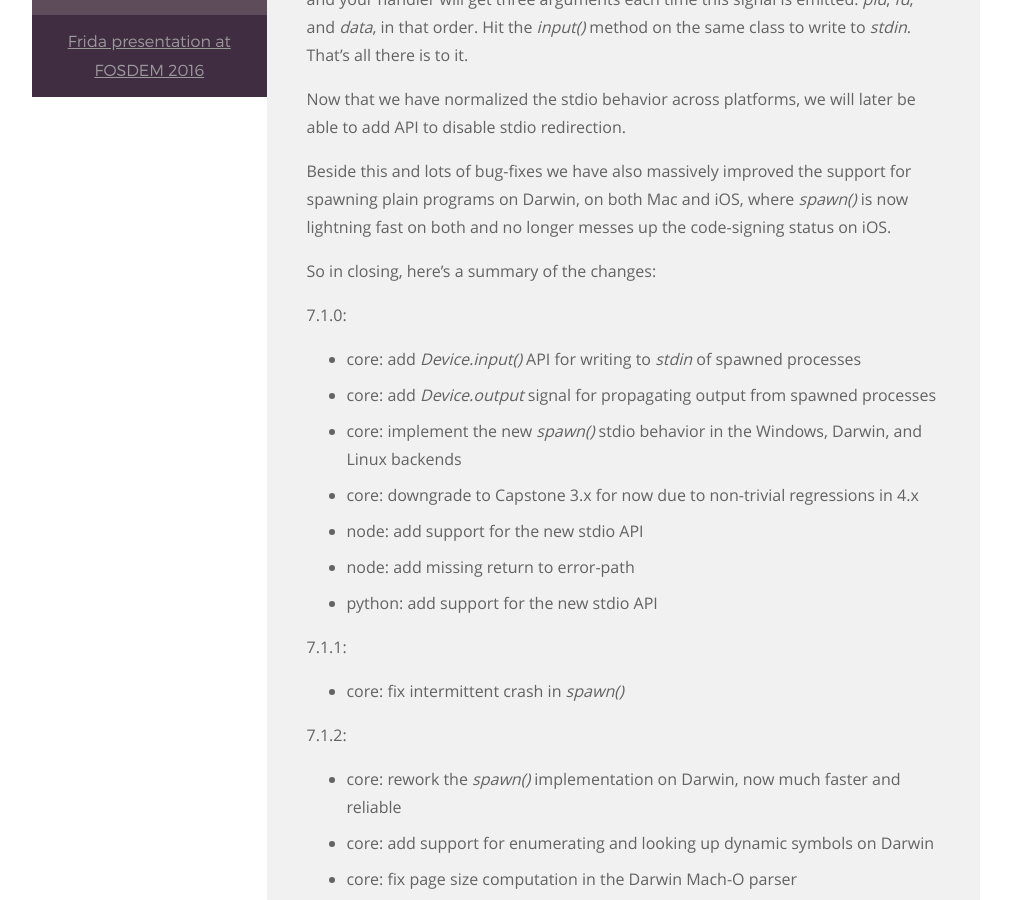
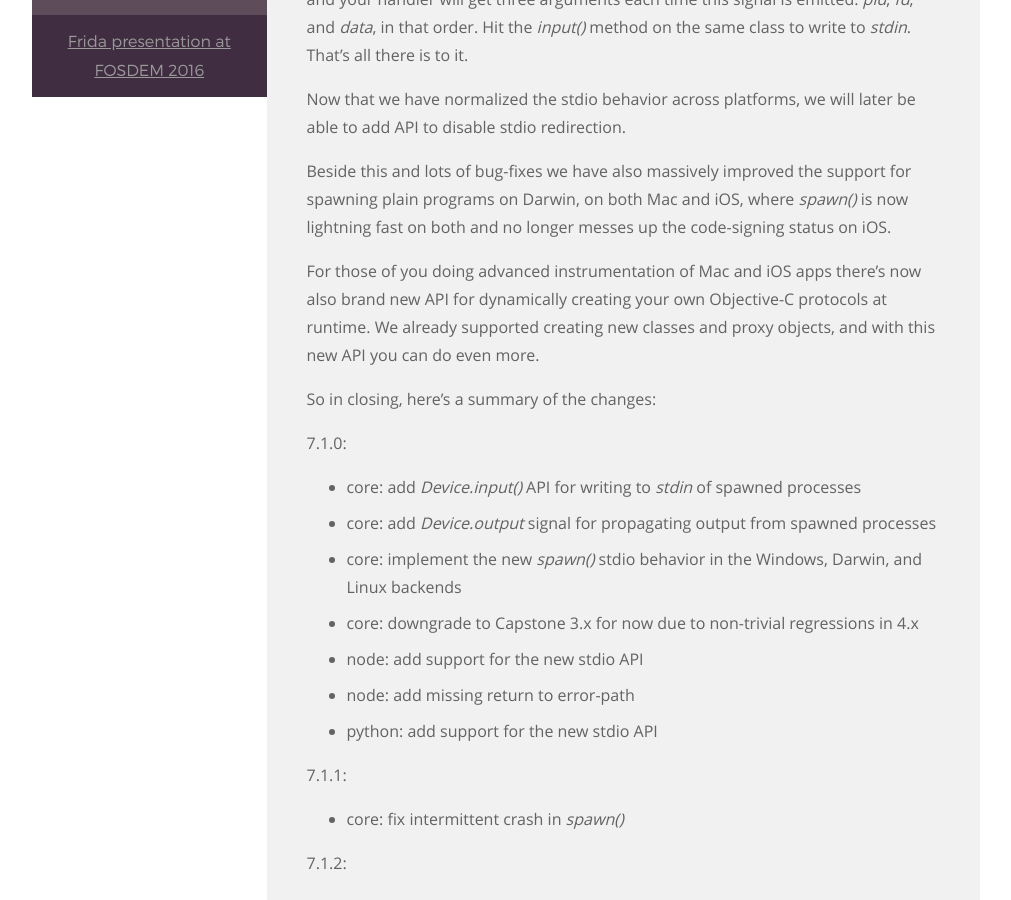
Before and after one commit to frida/frida-website, a Jekyll site: the page built from _posts/2016-04-04-frida-7-1-released.markdown, in a window 1280 px wide and 900 px high, scrolled down 538 px. Shown: the whole window, without its empty margins (129-1140 px from the left). Built offline with Jekyll 4.4.1, drawn with Linux system fonts in a browser that asks for light colours.

Commit message:
Highlight the new API for creating new Objective-C protocols

```diff
--- a/_posts/2016-04-04-frida-7-1-released.markdown
+++ b/_posts/2016-04-04-frida-7-1-released.markdown
@@ -28,6 +28,11 @@ Beside this and lots of bug-fixes we have also massively improved the support
 for spawning plain programs on Darwin, on both Mac and iOS, where *spawn()* is
 now lightning fast on both and no longer messes up the code-signing status on
 iOS.
+
+For those of you doing advanced instrumentation of Mac and iOS apps there's now
+also brand new API for dynamically creating your own Objective-C protocols at
+runtime. We already supported creating new classes and proxy objects, and with
+this new API you can do even more.
 
 So in closing, here's a summary of the changes:
 
```
